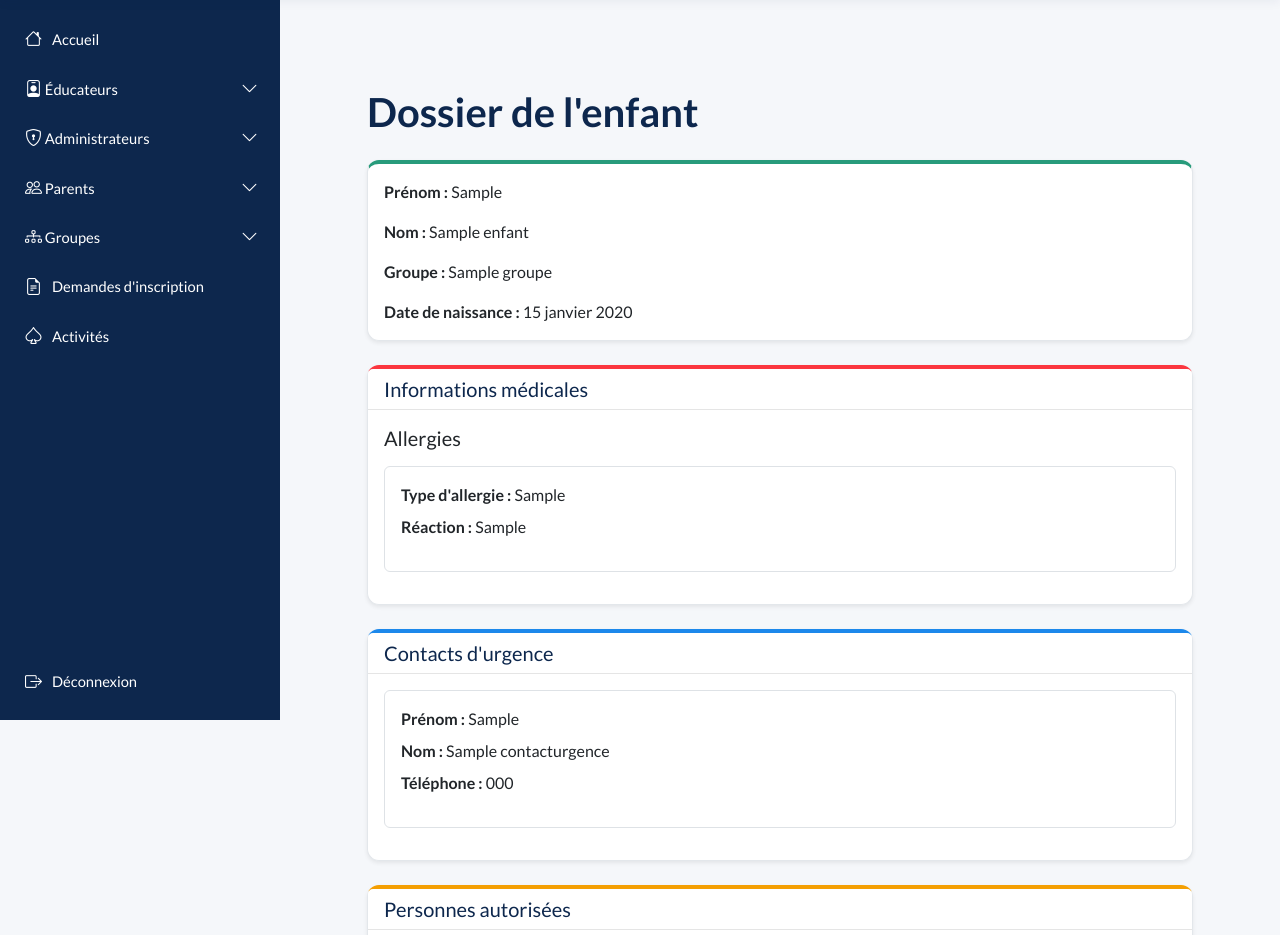
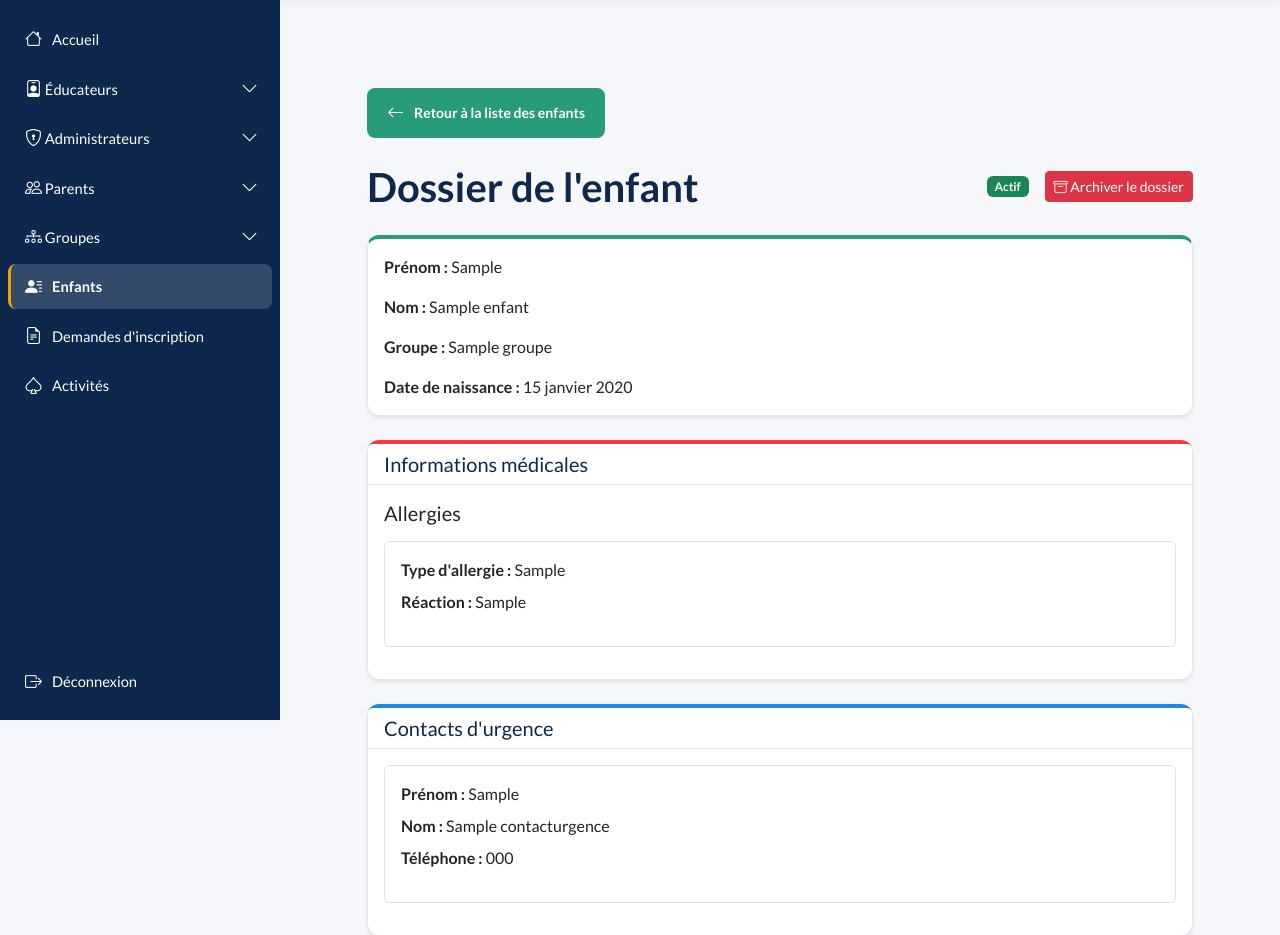
Before and after one commit to saiahhoussem/CarthageXManagement, a Django app: page /enfant/1/ in a window 1280 px wide. Shown: the part 87-1022 px from the top of the page. Run offline with Django 5.2, Linux system fonts and the light colour scheme; a user stored in the database is signed in; tables that the repository leaves empty hold one stand-in row (values such as "Sample post").

Commit message:
Ajouter l'interface d'archivage des dossiers d'enfants

```diff
--- a/templates/components/sidebar_menu.html
+++ b/templates/components/sidebar_menu.html
@@ -72,12 +72,14 @@
                         </a>
                     </li>
 
+                    {% if request.user.is_superuser %}
                     <li>
                         <a href="{% url 'compte:creer_administrateur' %}"
                             class="{% if url_actif == 'creer_administrateur' %}active{% endif %}">
                             Ajouter un administrateur
                         </a>
                     </li>
+                    {% endif %}
 
                 </ul>
             </div>
@@ -149,6 +151,14 @@
 
                 </ul>
             </div>
+        </li>
+
+        <li>
+            <a href="{% url 'liste_enfants' %}"
+                class="{% if url_actif == 'liste_enfants' or url_actif == 'fiche_enfant' %}active{% endif %}">
+                <i class="bi bi-person-lines-fill"></i>
+                Enfants
+            </a>
         </li>
 
         <li>
--- a/templates/enfants/fiche_enfant.html
+++ b/templates/enfants/fiche_enfant.html
@@ -29,10 +29,40 @@
             <i class="bi bi-arrow-left"></i>
             Retour à mon groupe
         </a>
+    {% elif user.is_administrateur or user.is_superuser %}
+        <a href="{% url 'liste_enfants' %}" class="btn-retour">
+            <i class="bi bi-arrow-left"></i>
+            Retour à la liste des enfants
+        </a>
     {% endif %}
 
-    <div class="mb-4">
-        <h1 class="fw-semibold">Dossier de l'enfant</h1>
+    <div class="d-flex justify-content-between align-items-center mb-4">
+        <h1 class="fw-semibold mb-0">Dossier de l'enfant</h1>
+
+        {% if user.is_administrateur or user.is_superuser %}
+            <div class="d-flex align-items-center gap-3">
+                {% if enfant.actif %}
+                    <span class="badge bg-success">Actif</span>
+                {% else %}
+                    <span class="badge bg-secondary">Archivé</span>
+                {% endif %}
+
+                <form method="post" action="{% url 'basculer_statut_enfant' enfant.id %}">
+                    {% csrf_token %}
+                    {% if enfant.actif %}
+                        <button type="submit" class="btn btn-sm btn-danger">
+                            <i class="bi bi-archive"></i>
+                            Archiver le dossier
+                        </button>
+                    {% else %}
+                        <button type="submit" class="btn btn-sm btn-success">
+                            <i class="bi bi-arrow-counterclockwise"></i>
+                            Réactiver le dossier
+                        </button>
+                    {% endif %}
+                </form>
+            </div>
+        {% endif %}
     </div>
 
     <div class="card shadow-sm mb-4 section-generale">
```
Also changed, not shown: templates/enfants/liste_enfants.html (added, +88 -0 lines).
